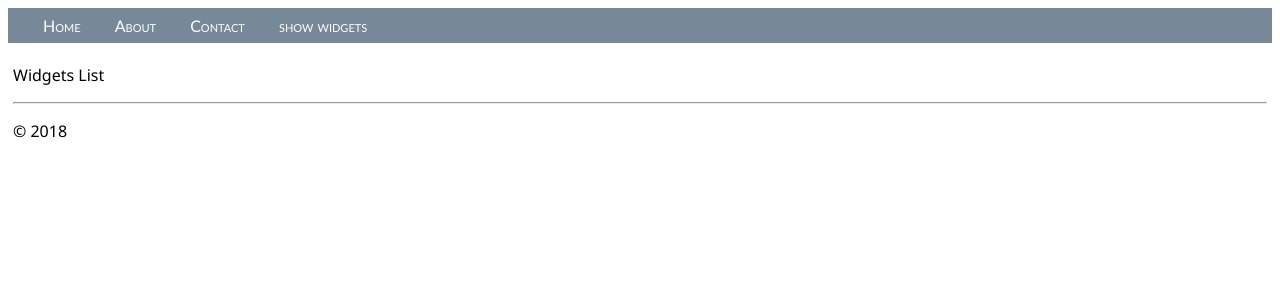
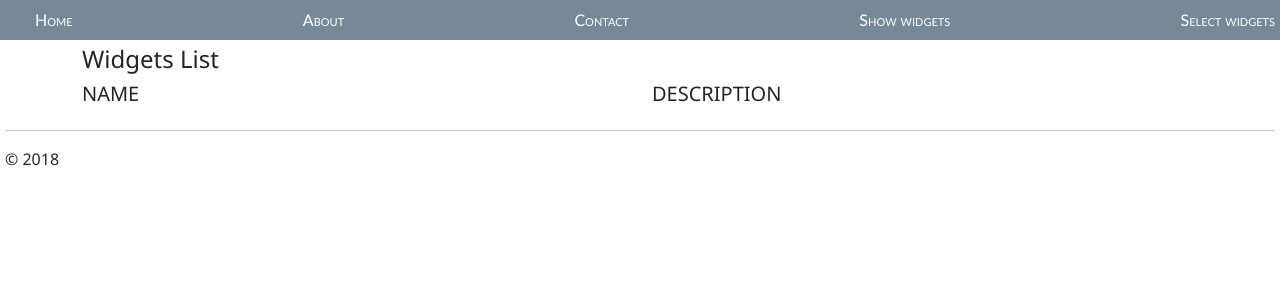
Before and after one commit to TsungJu/InventoryDemo, a Flask app: template app/templates/show_widgets.html in a window 1280 px wide. Shown: the top 300 px of the page. Run offline with Flask 2, Linux system fonts and the light colour scheme; the template is opened without the code that fills it, so the values that code supplies are empty.

Commit message:
fix bootstrap bug and add select widgets

```diff
--- a/app/templates/layout.html
+++ b/app/templates/layout.html
@@ -4,7 +4,7 @@
         <meta charset="utf-8" />
         <title>{% block title %}{% endblock %}</title>
         <link rel="stylesheet" type="text/css" href="{{ url_for('static', filename='site.css')}}" />
-        <link rel="style" href="{{ url_for('static', filename='css/bootstrap.min.css') }}">
+        <link rel="stylesheet" type="text/css" href="{{ url_for('static', filename='css/bootstrap.min.css') }}" >
     </head>
 
     <body>
@@ -14,7 +14,8 @@
             <a href="{{ url_for('home') }}" class="navbar-item">Home</a>
             <a href="{{ url_for('about') }}" class="navbar-item">About</a>
             <a href="{{ url_for('contact') }}" class="navbar-item">Contact</a>
-            <a href="{{ url_for('show_widgets') }}" class="navbar-item">show widgets</a>
+            <a href="{{ url_for('show_widgets') }}" class="navbar-item">Show widgets</a>
+            <a href="{{ url_for('select_widgets') }}" class="navbar-item">Select widgets</a>
         </div>
 
         <div class="body-content">
--- a/app/templates/show_widgets.html
+++ b/app/templates/show_widgets.html
@@ -5,16 +5,28 @@ Show widgets
 {% block content %}
 <div class="container">
     <div class="row align-items-start">
-    <div class="col">
-      <p>Widgets List</p>
+      <div class="col">
+        <h4>Widgets List</h4>
+      </div>
     </div>
+    {% macro easy_row(data, tag) -%}
+      {% for widget in data %}
+      <div class="row">
+        <div class="col">
+          <{{ tag }}>{{ widget.name }}</{{ tag }}>
+        </div>
+        <div class="col">
+          <{{ tag }}>{{ widget.description }}</{{ tag }}>
+        </div>
+      </div>
+      {% endfor %}
+    {%- endmacro %}
 
-    {% for widget in widgets %}
-      <div class="row">
-        <div class="col">{{ widget.name }}</div>
-        <div class="col">{{ widget.description }}</div>
-      </div>
-    {% endfor %}
+    {% set col_names = [{"name":"NAME","description":"DESCRIPTION"},] %}
+
+    {{ easy_row(col_names,"h5") }}
+
+    {{ easy_row(widgets,"p") }}
 
 </div>
 {% endblock %}
```
Also changed, not shown: app/templates/select_widgets.html (added, +18 -0 lines), app/views.py (+45 -2 lines).
